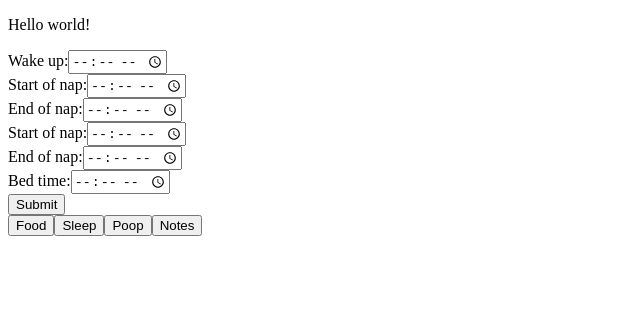
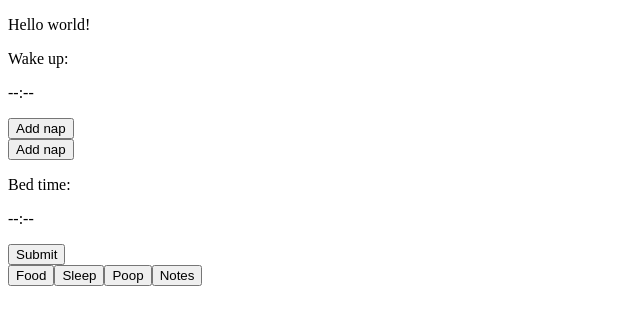
Before and after one commit to TKravel/parent-helper, a React (Create React App) app: page / in a window 1280 px wide. Both pictures are taken after a click on the button "Sleep". Shown: the top 324 px of the page, without its empty margins (0-640 px from the left). Built offline with nearby package versions, Linux system fonts and the light colour scheme.

Commit message:
added buttons to show nap 1 and 2 inputs

```diff
--- a/src/App.js
+++ b/src/App.js
@@ -17,25 +17,6 @@ const globalData = {
   },
   poop: 0,
   notes: []
-}
-
-function updateGlobalData(submitID, data){
-
-  switch(submitID){
-    case "addFoodItem":
-      globalData.food.push(data);
-      break;
-    case "addNote":
-      globalData.notes.push(data);
-      break;
-    case "pottyCounter":
-      globalData.poop = data;
-      break;
-    default:
-      console.log("error");
-  }
-
-  console.log(globalData);
 }
 
 function App() {
--- a/src/components/SleepInput.jsx
+++ b/src/components/SleepInput.jsx
@@ -2,12 +2,12 @@ import React, {useState} from "react";
 // import { globalData } from "../App";
 
 function SleepInput(props){
-    const [display, setDisplay] = useState(true);
+    const [display, setDisplay] = useState(false);
 
 
 
     function handleBlur(e){
-        if(props.data !== ""){
+        if(props.data !== "--:--"){
             setDisplay(false);
             e.preventDefault();
         }
--- a/src/components/SleepSection.jsx
+++ b/src/components/SleepSection.jsx
@@ -5,12 +5,16 @@ import { globalData } from "../App";
 function SleepSection(){
 
     const [naps, setNaps] = useState({
-        wakeUp: "",
-        firstNapStart: "",
-        firstNapEnd: "",
-        secondNapStart: "",
-        secondNapEnd: "",
-        bedTime: ""
+        wakeUp: "--:--",
+        firstNapStart: "--:--",
+        firstNapEnd: "--:--",
+        secondNapStart: "--:--",
+        secondNapEnd: "--:--",
+        bedTime: "--:--"
+    })
+    const [napDisplay, setNapDisplay] = useState({
+        nap1: false,
+        nap2: false
     })
 
     Object.entries(naps).forEach(([key, value], index) => {
@@ -114,45 +118,91 @@ function SleepSection(){
         e.preventDefault();
     }
 
+    function toggleSectionDisplay(e){
+        const pressedButton = e.target.name;
+        if(pressedButton === "nap1"){
+            if(napDisplay.nap1 === false){
+                setNapDisplay(prevValue => {
+                    return {
+                        nap1: true,
+                        nap2: prevValue.nap2
+                    }
+                });
+            } else {
+                setNapDisplay(prevValue => {
+                    return {
+                        nap1: false,
+                        nap2: prevValue.nap2
+                    }
+                });
+            }
+        } else if(pressedButton === "nap2"){
+            if(napDisplay.nap2 === false){
+                setNapDisplay(prevValue => {
+                    return {
+                        nap1: prevValue.nap1,
+                        nap2: true
+                    }
+                });
+            } else {
+                setNapDisplay(prevValue => {
+                    return {
+                        nap1: prevValue.nap1,
+                        nap2: false
+                    }
+                });
+            }
+        }
+
+
+    }
+
     return(
     <div id="sleepSection">
         <SleepInput
-            key="0"
             change={handleChange}
             data={naps.wakeUp}
             name="wakeTime"
             label="Wake up:"
         />
+        { napDisplay.nap1 === false ?
+            <button onClick={toggleSectionDisplay} name="nap1">Add nap</button> :
+            <>
+            <button onClick={toggleSectionDisplay} name="nap1">-</button>
             <SleepInput
-            key="1"
                 change={handleChange}
                 data={naps.firstNapStart}
                 name="firstNapStart"
                 label="Start of nap:"
             />
             <SleepInput
-            key="2"
                 change={handleChange}
                 data={naps.firstNapEnd}
                 name="firstNapEnd"
                 label="End of nap:"
             />
+            </>
+        }
+        <br />
+        { napDisplay.nap2 === false ?
+            <button onClick={toggleSectionDisplay} name="nap2">Add nap</button> :
+            <>
+            <button onClick={toggleSectionDisplay} name="nap2">-</button>
             <SleepInput
-            key="3"
                 change={handleChange}
                 data={naps.secondNapStart}
                 name="secondNapStart"
                 label="Start of nap:"
             />
             <SleepInput
-            key="4"
                 change={handleChange}
                 data={naps.secondNapEnd}
                 name="secondNapEnd"
                 label="End of nap:"
             />
+            </>
+        }
         <SleepInput
-            key="5"
             change={handleChange}
             data={naps.bedTime}
             name="bedTime"
```
Lines whose indentation alone changed are shown as unchanged.
